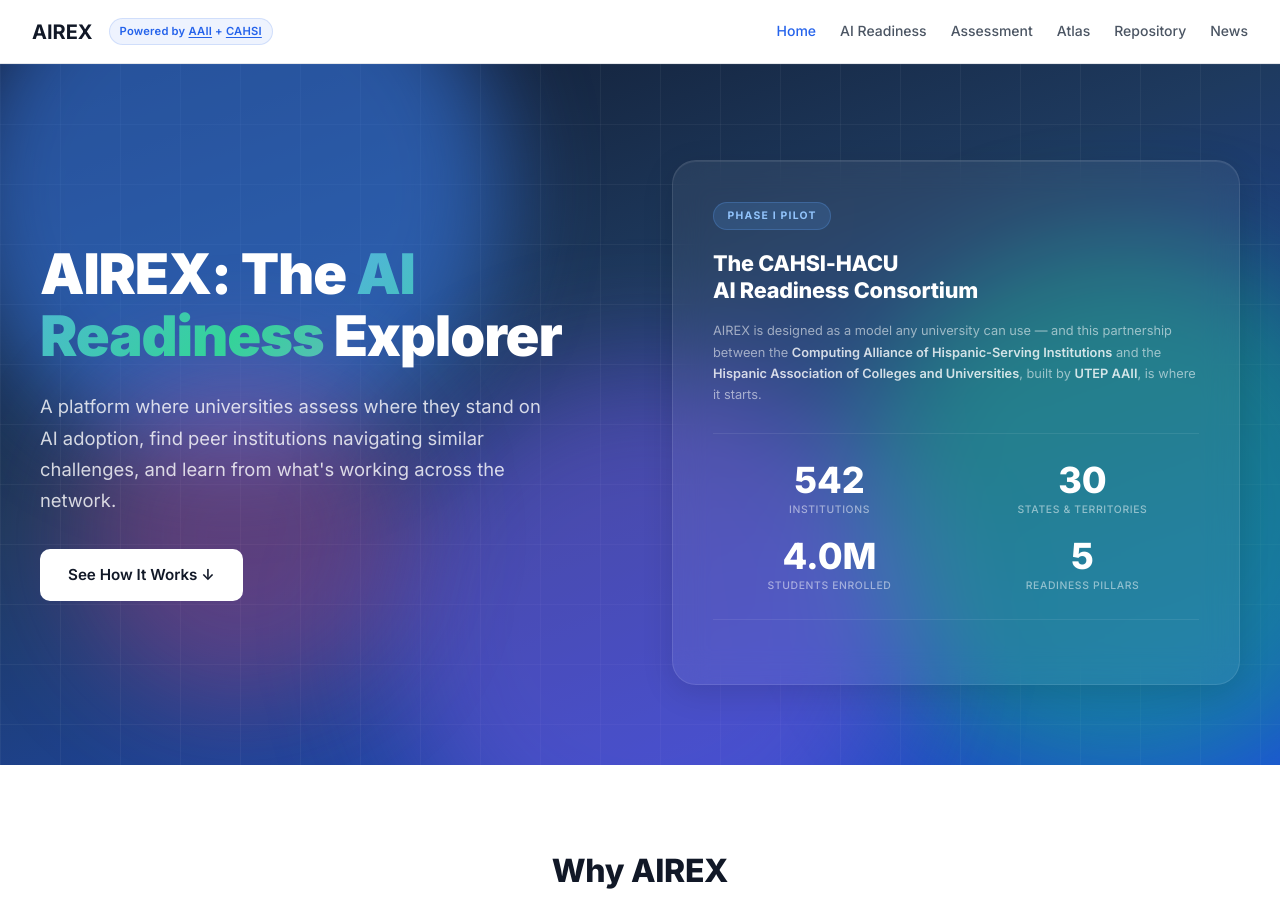
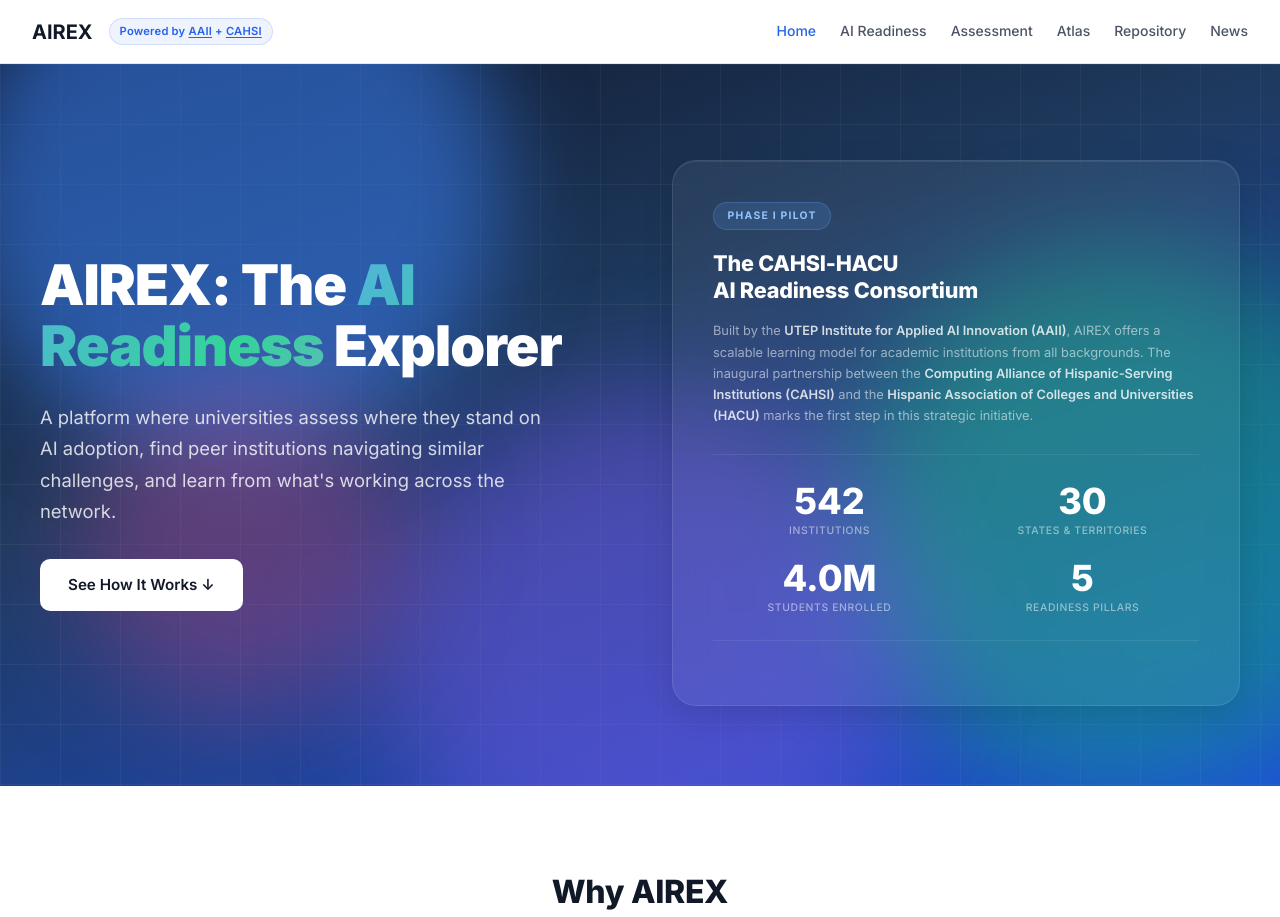
Before and after one commit to cauamcardoso/arex-platform, a Flask app: page / in a window 1280 px wide. Shown: the top 917 px of the page. Run offline with Flask 3, Linux system fonts and the light colour scheme.

Commit message:
Update stats card copy to emphasize AAII and scalable model framing
Co-Authored-By: Claude Opus 4.6 <noreply@anthropic.com>

```diff
--- a/templates/home.html
+++ b/templates/home.html
@@ -1142,7 +1142,7 @@
             <div class="hero-stats-card">
                 <div class="hero-stats-badge">Phase I Pilot</div>
                 <h2 class="hero-stats-heading">The CAHSI-HACU<br>AI Readiness Consortium</h2>
-                <p class="hero-stats-context">AIREX is designed as a model any university can use — and this partnership between the <strong>Computing Alliance of Hispanic-Serving Institutions</strong> and the <strong>Hispanic Association of Colleges and Universities</strong>, built by <strong>UTEP AAII</strong>, is where it starts.</p>
+                <p class="hero-stats-context">Built by the <strong>UTEP Institute for Applied AI Innovation (AAII)</strong>, AIREX offers a scalable learning model for academic institutions from all backgrounds. The inaugural partnership between the <strong>Computing Alliance of Hispanic-Serving Institutions (CAHSI)</strong> and the <strong>Hispanic Association of Colleges and Universities (HACU)</strong> marks the first step in this strategic initiative.</p>
                 <div class="hero-stats-grid">
                     <div class="hero-stat">
                         <div class="hero-stat-number">{{ total_institutions }}</div>
```
